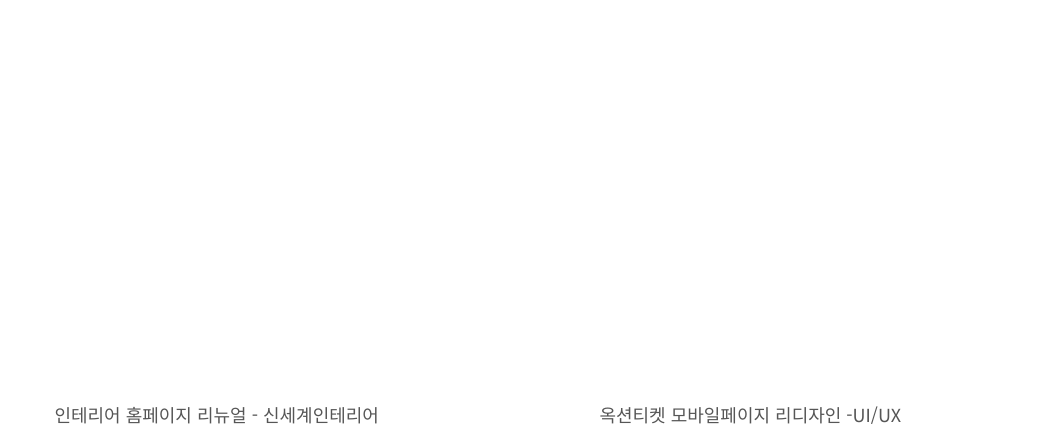
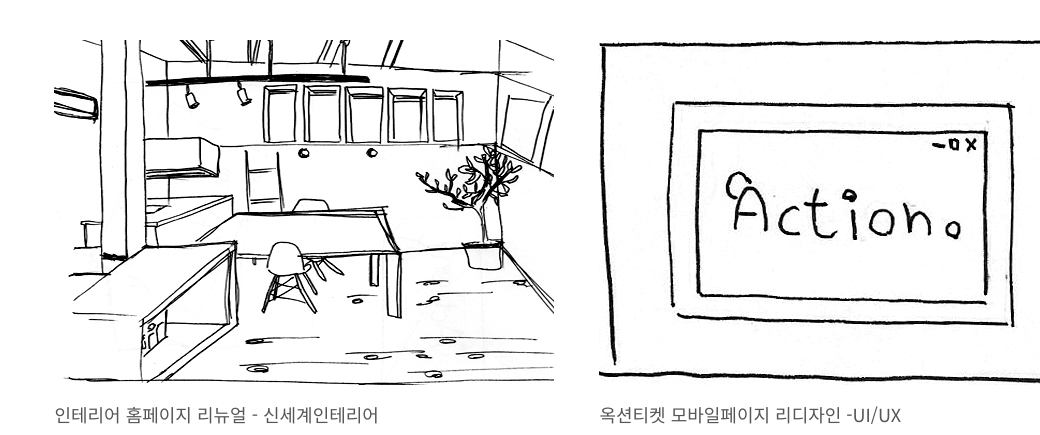
Before and after one commit to zzeolanee/gitPF, a plain HTML site: page project.html in a window 1280 px wide. Shown: the top 435 px of the page, 240-1280 px from the left. Drawn offline with nearby package versions, Linux system fonts and the light colour scheme.

Commit message:
pf.2.0.0

```diff
--- a/project.css
+++ b/project.css
@@ -20,6 +20,11 @@ h1{top:10.2%;left:6.3%;position:fixed;}
 
 .wrap ul li p{padding:20px 0 30px 0;font-size:18px;color:#565656;}
 
+
+.wrap ul li:nth-child(1) a{background:url(images/shin1.jpg) no-repeat 0 0;}
+.wrap ul li:nth-child(1):hover a{background:url(images/shin2.jpg) no-repeat 0 0;}
+.wrap ul li:nth-child(2) a{background:url(images/action1.jpg) no-repeat 0 0;}
+.wrap ul li:nth-child(2):hover a{background:url(images/action2.jpg) no-repeat 0 0;}
 .wrap ul li:nth-child(3) a{background:url(images/shell1.jpg) no-repeat 0 0;}
 .wrap ul li:nth-child(3):hover a{background:url(images/shell2.jpg) no-repeat 0 0;}
 .wrap ul li:nth-child(4) a{background:url(images/insadong1.jpg) no-repeat 0 0;}
```
